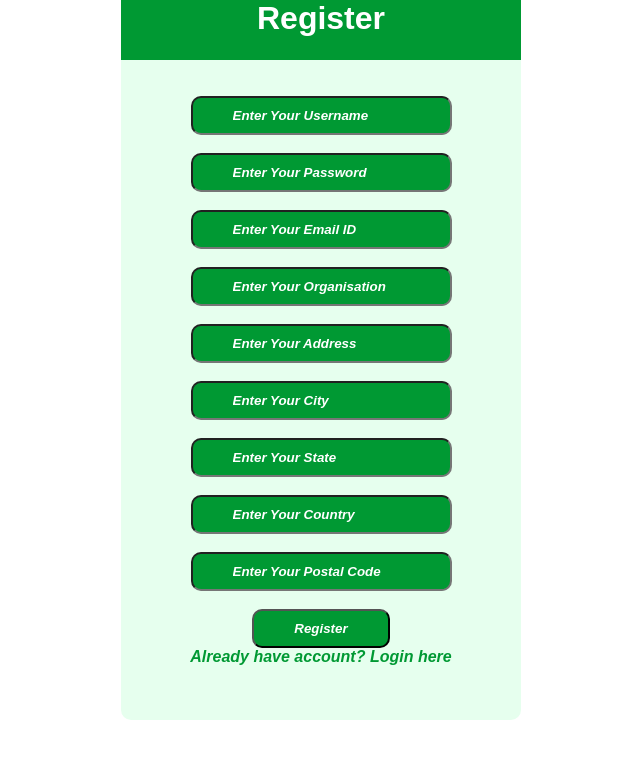
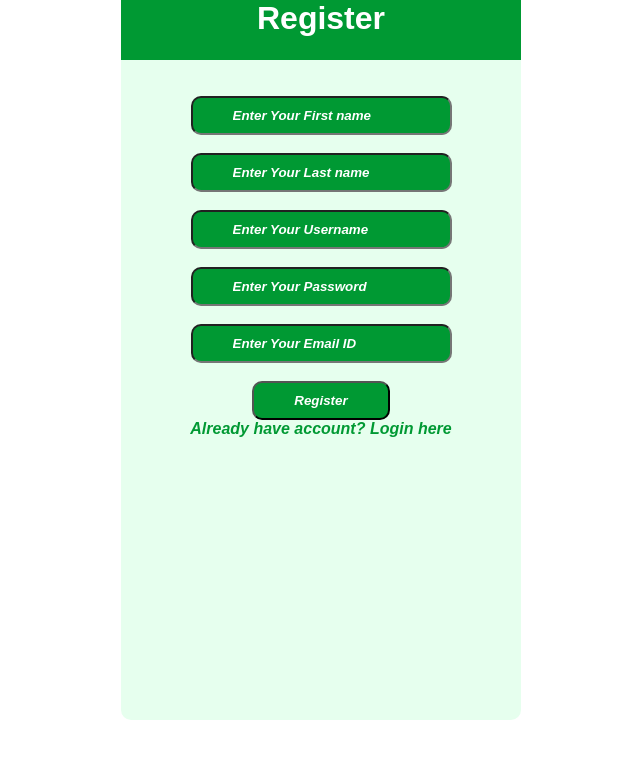
Before and after one commit to hornikmatej/iis_project, a Flask app: page /register in a window 1280 px wide. Shown: the top 759 px of the page, without its empty margins (319-959 px from the left). Run offline with Flask 2, Linux system fonts and the light colour scheme; some libraries are stand-ins or nearby versions.

Commit message:
changed html login, register and app.py for correct data saving to DB

```diff
--- a/app.py
+++ b/app.py
@@ -24,20 +24,20 @@ mysql = MySQL(app)
 @app.route('/login', methods =['GET', 'POST'])
 def login():
     msg = ''
-    if request.method == 'POST' and 'username' in request.form and 'password' in request.form:
-        username = request.form['username']
-        password = request.form['password']
+    if request.method == 'POST' and 'login' in request.form and 'heslo' in request.form:
+        login = request.form['login']
+        heslo = request.form['heslo']
         cursor = mysql.connection.cursor(MySQLdb.cursors.DictCursor)
-        cursor.execute('SELECT * FROM accounts WHERE username = % s AND password = % s', (username, password, ))
+        cursor.execute('SELECT * FROM reg_uzivatel WHERE login = % s AND heslo = % s', (login, heslo, ))
         account = cursor.fetchone()
         if account:
             session['loggedin'] = True
-            session['id'] = account['id']
-            session['username'] = account['username']
+            session['id_uziv'] = account['id_uziv']
+            session['login'] = account['login']
             msg = 'Logged in successfully !'
             return render_template('index.html', msg = msg)
         else:
-            msg = 'Incorrect username / password !'
+            msg = 'Incorrect login / password !'
     return render_template('login.html', msg = msg)
 
 @app.route('/logout')
@@ -50,27 +50,27 @@ def logout():
 @app.route('/register', methods =['GET', 'POST'])
 def register():
     msg = ''
-    if request.method == 'POST' and 'username' in request.form and 'password' in request.form and 'email' in request.form and 'address' in request.form and 'city' in request.form and 'country' in request.form and 'postalcode' in request.form and 'organisation' in request.form:
-        username = request.form['username']
-        password = request.form['password']
+    if request.method == 'POST' and 'login' in request.form and 'heslo' in request.form and 'email' in request.form and 'meno' in request.form and 'priezvisko' in request.form :
+        meno = request.form['meno']
+        priezvisko = request.form['priezvisko']
+        login = request.form['login']
+        heslo = request.form['heslo']
         email = request.form['email']
-        organisation = request.form['organisation']
-        address = request.form['address']
-        city = request.form['city']
-        state = request.form['state']
-        country = request.form['country']
-        postalcode = request.form['postalcode']
         cursor = mysql.connection.cursor(MySQLdb.cursors.DictCursor)
-        cursor.execute('SELECT * FROM accounts WHERE username = % s', (username, ))
+        cursor.execute('SELECT * FROM reg_uzivatel WHERE login = % s', (login, ))
         account = cursor.fetchone()
         if account:
             msg = 'Account already exists !'
         elif not re.match(r'[^@]+@[^@]+\.[^@]+', email):
             msg = 'Invalid email address !'
-        elif not re.match(r'[A-Za-z0-9]+', username):
+        elif not re.match(r'[A-Za-z0-9]+', login):
             msg = 'name must contain only characters and numbers !'
         else:
-            cursor.execute('INSERT INTO accounts VALUES (NULL, % s, % s, % s, % s, % s, % s, % s, % s, % s)', (username, password, email, organisation, address, city, state, country, postalcode, ))
+            cursor.execute('INSERT INTO uzivatel VALUES (NULL, % s, % s, % s)', (meno, priezvisko, email, ))
+            mysql.connection.commit()
+            cursor.execute('SELECT * FROM uzivatel WHERE meno = % s AND priezvisko = % s AND email = % s', (meno, priezvisko, email, ))
+            uzivatel = cursor.fetchone()
+            cursor.execute('INSERT INTO reg_uzivatel VALUES (% s, % s, % s)', (uzivatel['id_uziv'], login, heslo, ))
             mysql.connection.commit()
             msg = 'You have successfully registered !'
     elif request.method == 'POST':
--- a/templates/login.html
+++ b/templates/login.html
@@ -13,8 +13,8 @@
             <div class="loginbottom">
               <form action="{{ url_for('login')}}" method="post" autocomplete="off">
             <div class="msg">{{ msg }}</div>
-            <input type="text" name="username" placeholder="Enter Your Username" class="textbox" id="username" required></br></br>
-            <input type="password" name="password" placeholder="Enter Your Password" class="textbox" id="password" required></br></br></br>
+            <input type="text" name="login" placeholder="Enter Your Username" class="textbox" id="login" required></br></br>
+            <input type="password" name="heslo" placeholder="Enter Your Password" class="textbox" id="heslo" required></br></br></br>
             <input type="submit" class="btn" value="Login">
               </form></br></br>
               <p class="worddark">New to this page? <a class="worddark" href="{{ url_for('register')}}">Register here</a></p>
--- a/templates/register.html
+++ b/templates/register.html
@@ -13,15 +13,11 @@
             <div class="registerbottom">
               <form action="{{ url_for('register')}}" method="post" autocomplete="off">
             <div class="msg">{{ msg }}</div>
-            <input type="text" name="username" placeholder="Enter Your Username" class="textbox" id="username" required></br></br>
-            <input type="password" name="password" placeholder="Enter Your Password" class="textbox" id="password" required></br></br>
+            <input type="text" name="meno" placeholder="Enter Your First name" class="textbox" id="meno" required></br></br>
+            <input type="text" name="priezvisko" placeholder="Enter Your Last name" class="textbox" id="priezvisko" required></br></br>
+            <input type="text" name="login" placeholder="Enter Your Username" class="textbox" id="login" required></br></br>
+            <input type="password" name="heslo" placeholder="Enter Your Password" class="textbox" id="heslo" required></br></br>
             <input type="email" name="email" placeholder="Enter Your Email ID" class="textbox" id="email" required></br></br>
-            <input type="text" name="organisation" placeholder="Enter Your Organisation" class="textbox" id="organisation" required></br></br>
-            <input type="text" name="address" placeholder="Enter Your Address" class="textbox" id="address" required></br></br>
-            <input type="text" name="city" placeholder="Enter Your City" class="textbox" id="city" required></br></br>
-            <input type="text" name="state" placeholder="Enter Your State" class="textbox" id="state" required></br></br>
-            <input type="text" name="country" placeholder="Enter Your Country" class="textbox" id="country" required></br></br>
-            <input type="text" name="postalcode" placeholder="Enter Your Postal Code" class="textbox" id="postalcode" required></br></br>
             <input type="submit" class="btn" value="Register">
               </form>
               <p class="worddark">Already have account? <a class="worddark" href="{{ url_for('login')}}">Login here</a></p>
```
